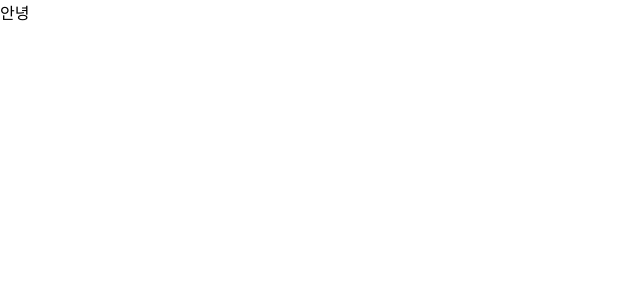
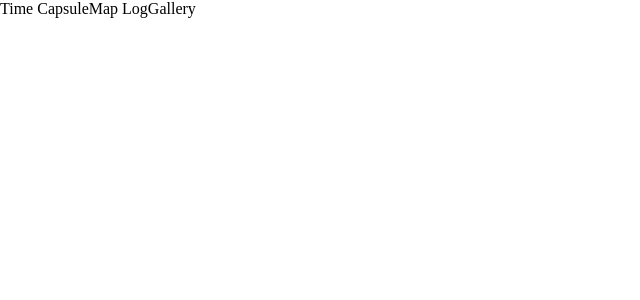
Before and after one commit to HyeRyeongY/tmi, a Next.js app: page / in a window 1280 px wide. Shown: the top 300 px of the page, without its empty margins (0-640 px from the left). Built offline with nearby package versions, Linux system fonts and the light colour scheme.

Commit message:
set pages

```diff
--- /dev/null
+++ b/src/app/gallery/page.tsx
@@ -0,0 +1,3 @@
+export default function gallery() {
+    return <div>gallery</div>;
+}
--- /dev/null
+++ b/src/app/mapLog/page.tsx
@@ -0,0 +1,3 @@
+export default function mapLog() {
+    return <div>mapLog</div>;
+}
--- a/src/app/page.tsx
+++ b/src/app/page.tsx
@@ -1,3 +1,19 @@
+"use client";
+
+import Link from "next/link";
+
 export default function Home() {
-    return <div>안녕</div>;
+    return (
+        <div>
+            <Link href="/timeCapsule">
+                <button>Time Capsule</button>
+            </Link>
+            <Link href="/mapLog">
+                <button>Map Log</button>
+            </Link>
+            <Link href="/gallery">
+                <button>Gallery</button>
+            </Link>
+        </div>
+    );
 }
--- /dev/null
+++ b/src/app/timeCapsule/page.tsx
@@ -0,0 +1,3 @@
+export default function timeCapsule() {
+    return <div>timeCapsule</div>;
+}
```
